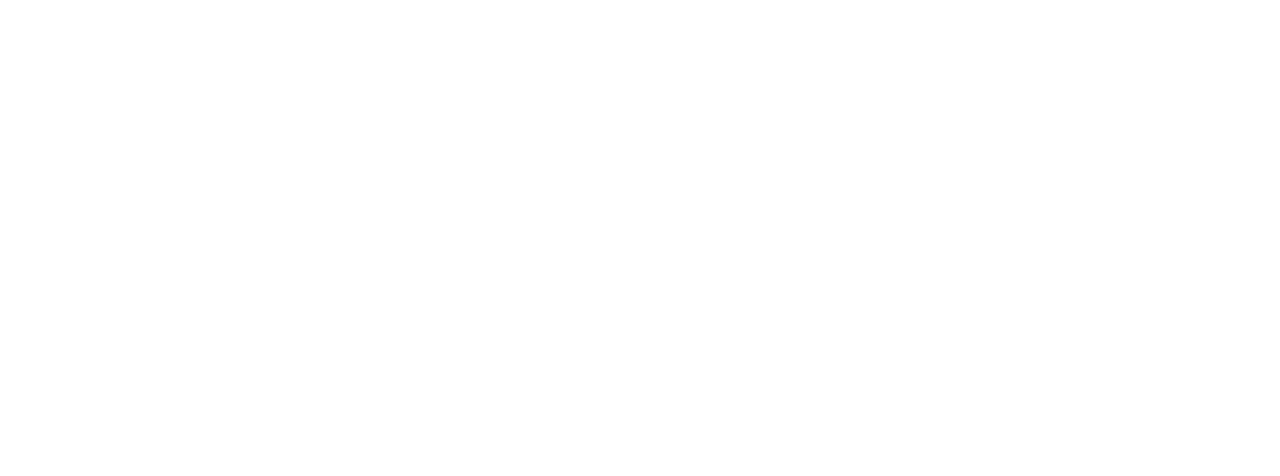
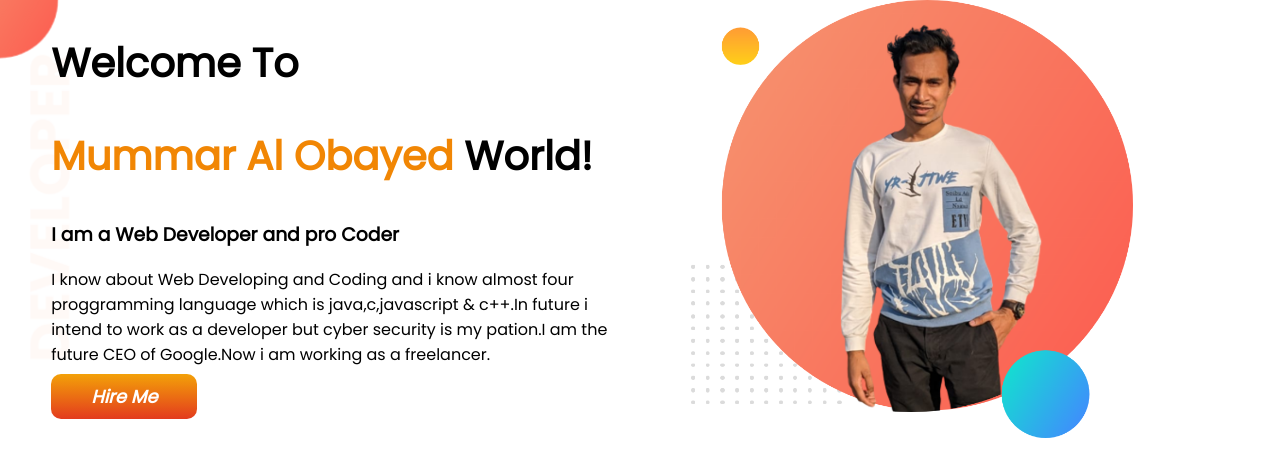
Before and after one commit to obayed324/Developer-portfolio, a plain HTML site: page index.html in a window 1280 px wide. Drawn offline with Linux system fonts and the light colour scheme.

Commit message:
Half of Portfolio

```diff
--- a/index.html
+++ b/index.html
@@ -1,13 +1,32 @@
 <!DOCTYPE html>
 <html lang="en">
+
 <head>
     <meta charset="UTF-8">
     <meta http-equiv="X-UA-Compatible" content="IE=edge">
     <meta name="viewport" content="width=device-width, initial-scale=1.0">
     <title>Muammar Al Obayed Sarker</title>
+    <link rel="preconnect" href="https://fonts.googleapis.com">
+    <link rel="preconnect" href="https://fonts.gstatic.com" crossorigin>
+    <link href="https://fonts.googleapis.com/css2?family=Poppins&display=swap" rel="stylesheet">
+
     <link rel="stylesheet" href="style.css">
 </head>
+
 <body>
+    <section class="First-part">
+        <div class="Half-width">
+            <h1>Welcome To</h1>
+            <h1><span class="orange-color">Mummar Al Obayed</span> World!</h1>
+            <h3>I am a Web Developer and pro Coder</h3>
+            <p>I know about Web Developing and Coding and i know almost four proggramming language which is
+                java,c,javascript & c++.In future i intend to work as a developer but cyber security is my pation.I am
+                the future CEO of Google.Now i am working as a freelancer.</p>
+            <p></p>
+            <a class="Link-Button" target="_blank" href="https://obayed324.github.io/My-Bio-Data/"> Hire Me</a>
+        </div>
+        <div class="Half-width"><img src="showOff/my-bg.png" alt=""></div>
+    </section>
+</body>
 
-</body>
 </html>
--- a/style.css
+++ b/style.css
@@ -0,0 +1,43 @@
+body {
+    font-family: 'Poppins', sans-serif;
+    margin: 0px;
+}
+
+h1 {
+    font-size: 40px;
+}
+
+.orange-color {
+    color: rgb(241, 134, 4);
+}
+
+section {
+    display: flex;
+}
+
+.Half-width {
+    width: 50%;
+    padding-left: 4%;
+}
+
+.Half-width img {
+    width: 75%;
+}
+
+.Link-Button {
+    text-decoration: none;
+    background-image: linear-gradient(rgb(243, 161, 8), rgb(227, 59, 30));
+    padding: 10px 40px;
+    font-style: oblique;
+    font-size: 18px;
+    border-radius: 10px;
+    color: white;
+    font-weight: 800;
+
+}
+
+.First-part {
+    background-image: url(images/top-banner.png);
+    background-repeat: no-repeat;
+
+}
```
Also changed, not shown: images/dream-bg.png (added), images/exp-bg.png (added), images/jhankar.png (added), images/jhankar2.png (added), images/my-bg.png (added), images/my-bg2.png (added), images/top-banner.png (added), showOff/WhatsApp Image 2023-02-14 at 9.14.35 PM.jpeg (added), showOff/WhatsApp Image 2023-02-18 at 12.29.11 PM.jpeg (added), showOff/my-bg.png (added), 1 other file.
